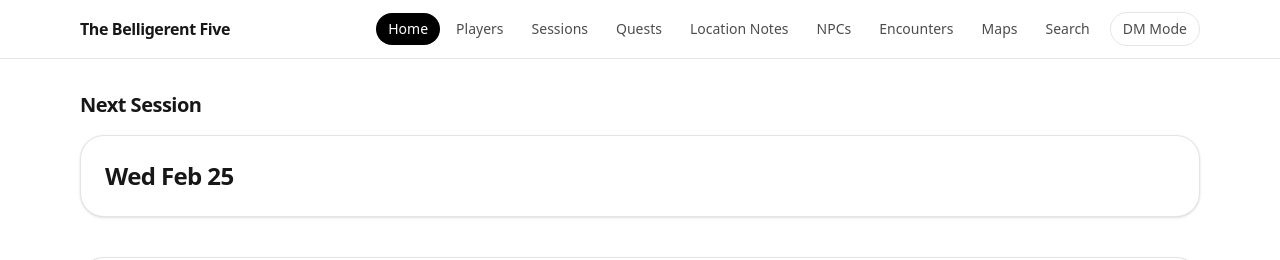
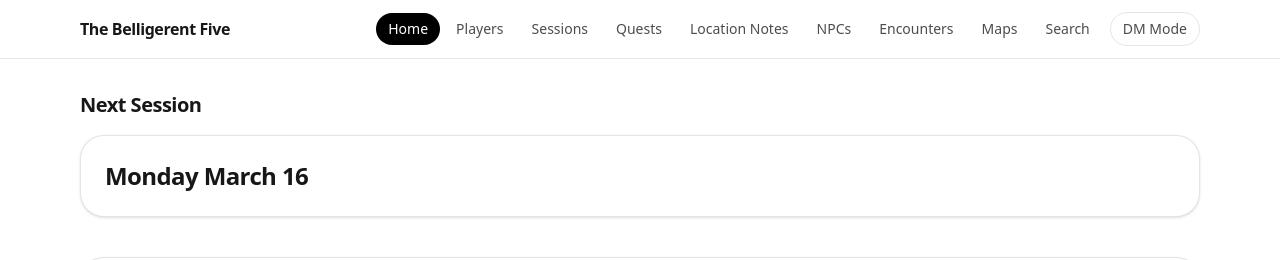
Before and after one commit to kreitzz/moonfall-tracker, a Next.js app: page / in a window 1280 px wide. Shown: the top 260 px of the page. Built offline with nearby package versions, Linux system fonts and the light colour scheme.

Commit message:
session 2

```diff
--- a/src/app/page.tsx
+++ b/src/app/page.tsx
@@ -17,7 +17,7 @@ export default function Home() {
           <h2 className="text-xl font-semibold tracking-tight">Next Session</h2>
         </div>
         <div className="mt-4 rounded-3xl border border-black/10 bg-white p-6 text-2xl font-semibold tracking-tight shadow-sm dark:border-white/10 dark:bg-zinc-950">
-          Wed Feb 25
+          Monday March 16
         </div>
       </section>
 
```
